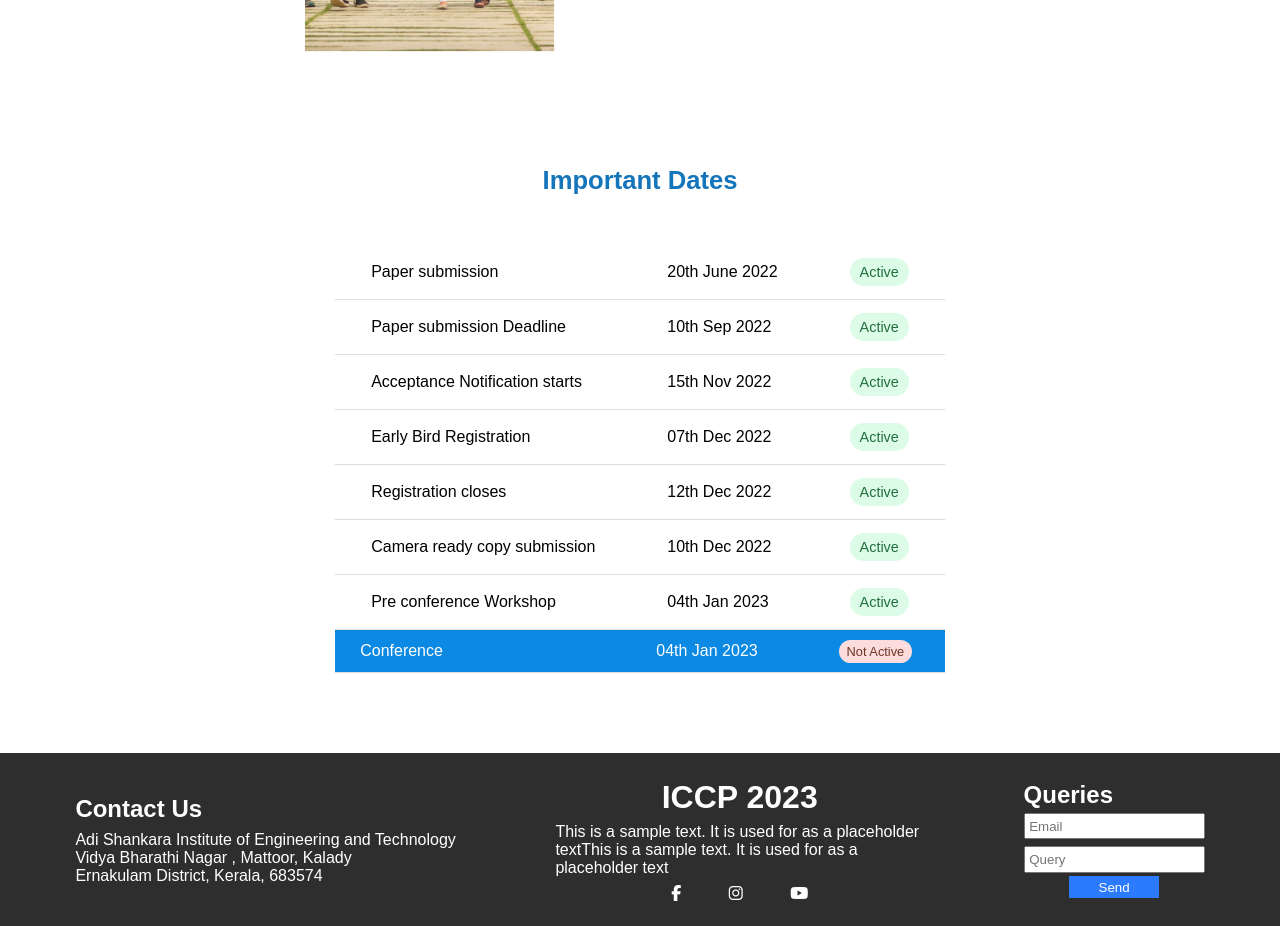
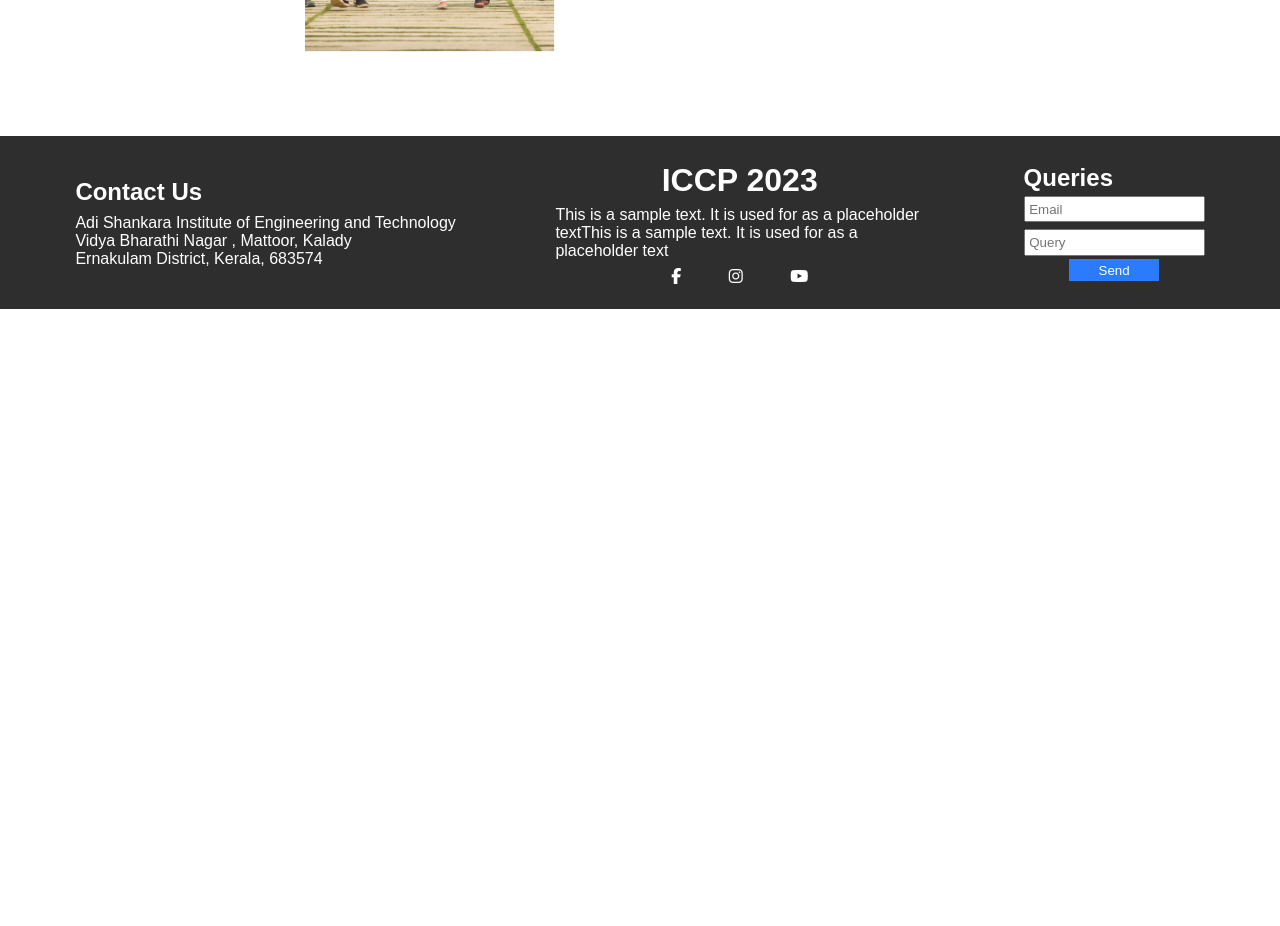
Before and after one commit to Abhijith-Jaideep/adishankara-conference, a React (Create React App) app: page / in a window 1280 px wide. Shown: the part 1200-2126 px from the top of the page. After the commit the page ends 1509 px from the top, so only its background shows below. Built offline with nearby package versions, Linux system fonts and the light colour scheme.

Commit message:
another push

```diff
--- a/src/App.js
+++ b/src/App.js
@@ -9,8 +9,6 @@ function App() {
    <div>
     <Hero/>
     <AboutConf />
-
-    <ImportantDates />
     <Footer/>
    </div>
   );
```
